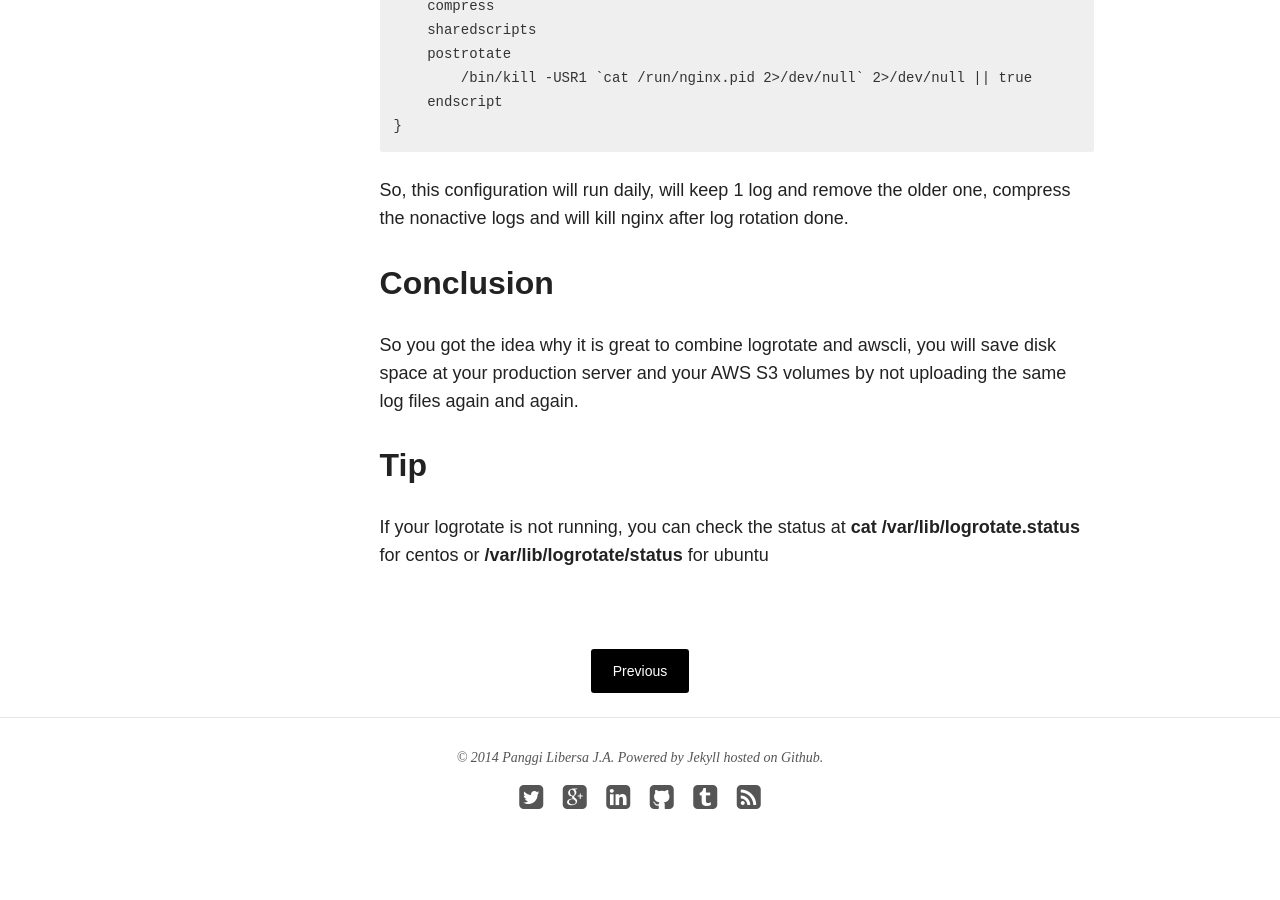
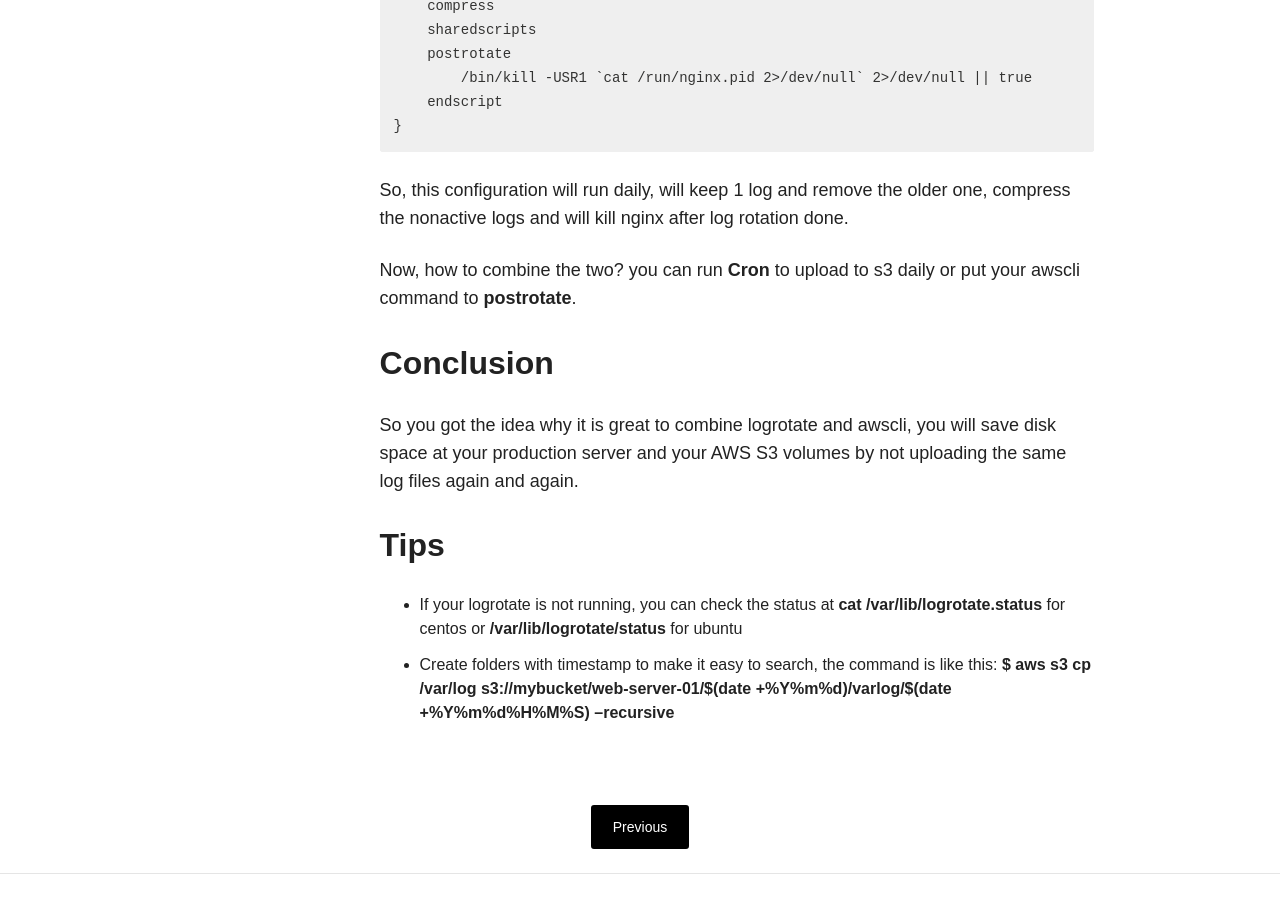
Before and after one commit to panggi/panggi.com, a Jekyll site: the page built from _posts/articles/2014-12-08-backup-logs-to-aws-s3-using-logrotate-and-awscli.md, in a window 1280 px wide and 900 px high, scrolled down 2878 px. Built offline with Jekyll 4.4.1, drawn with Linux system fonts in a browser that asks for light colours; nearby versions of some CDN libraries; comment, search, counter and statistics services are not loaded.

Commit message:
update 2014-12-08-backup-logs-to-aws-s3-using-logrotate-and-awscli

```diff
--- a/_posts/articles/2014-12-08-backup-logs-to-aws-s3-using-logrotate-and-awscli.md
+++ b/_posts/articles/2014-12-08-backup-logs-to-aws-s3-using-logrotate-and-awscli.md
@@ -82,10 +82,13 @@ I'm going to use **nginx** logrotate sample generated by nginx during installati
 
 So, this configuration will run daily, will keep 1 log and remove the older one, compress the nonactive logs and will kill nginx after log rotation done.
 
+Now, how to combine the two? you can run **Cron** to upload to s3 daily or put your awscli command to **postrotate**.
+
 ## Conclusion
 
 So you got the idea why it is great to combine logrotate and awscli, you will save disk space at your production server and your AWS S3 volumes by not uploading the same log files again and again.
 
-## Tip
+## Tips
 
-If your logrotate is not running, you can check the status at **cat /var/lib/logrotate.status** for centos or **/var/lib/logrotate/status** for ubuntu
+* If your logrotate is not running, you can check the status at **cat /var/lib/logrotate.status** for centos or **/var/lib/logrotate/status** for ubuntu
+* Create folders with timestamp to make it easy to search, the command is like this: **$ aws s3 cp /var/log s3://mybucket/web-server-01/$(date +%Y%m%d)/varlog/$(date +%Y%m%d%H%M%S) --recursive**
```
